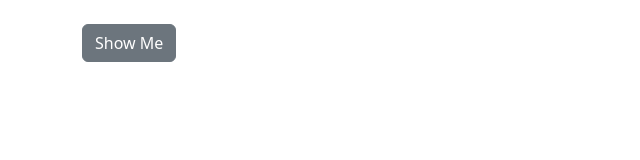
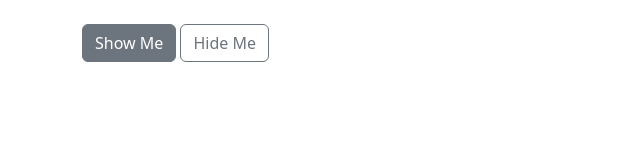
Before and after one commit to craigmckeachie/fall2024-workbook4, a plain HTML site: page demos/hide-show.html in a window 1280 px wide. Shown: the whole page, without its empty margins (0-640 px from the left). Drawn offline with nearby package versions, Linux system fonts and the light colour scheme.

Commit message:
hide and show

```diff
--- a/demos/hide-show.html
+++ b/demos/hide-show.html
@@ -9,6 +9,7 @@
   <body>
     <main class="container mt-4">
       <button class="btn btn-secondary" onclick="showMe();">Show Me</button>
+      <button class="btn btn-outline-secondary" onclick="hideMe();">Hide Me</button>
       <div id="messageDiv" class="card bg-body-tertiary p-4 mt-4" style="display: none">
         Lorem, ipsum dolor sit amet consectetur adipisicing elit. In totam, similique fugit quis amet dolore maxime
         nesciunt provident autem nam perspiciatis numquam expedita, accusantium quo inventore voluptatum quibusdam
@@ -21,6 +22,12 @@
         function showMe() {
           messageDiv.style.display = "block";
         }
+
+        function hideMe() {
+          messageDiv.style.display = "none";
+        }
+
+
       </script>
     </main>
   </body>
```
